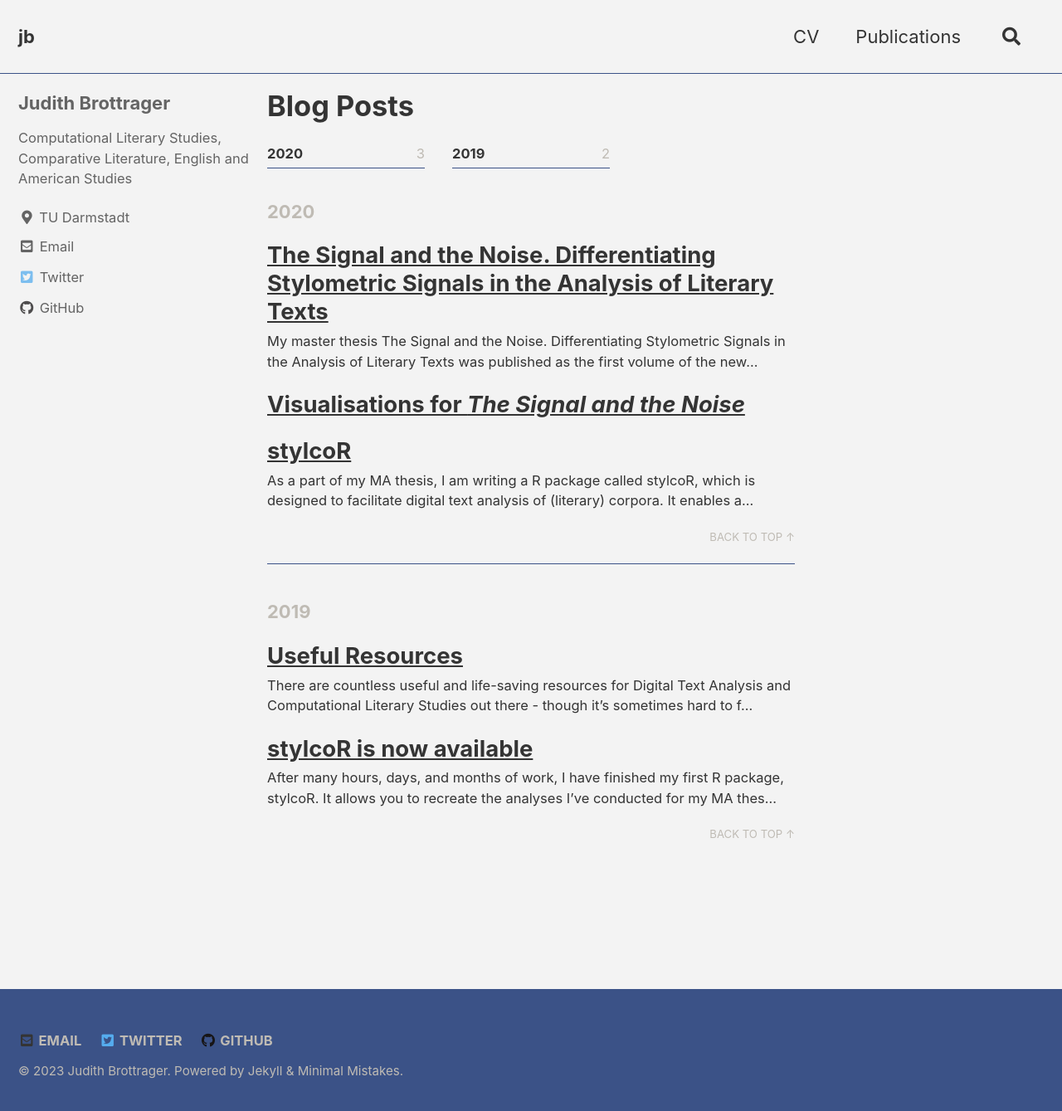
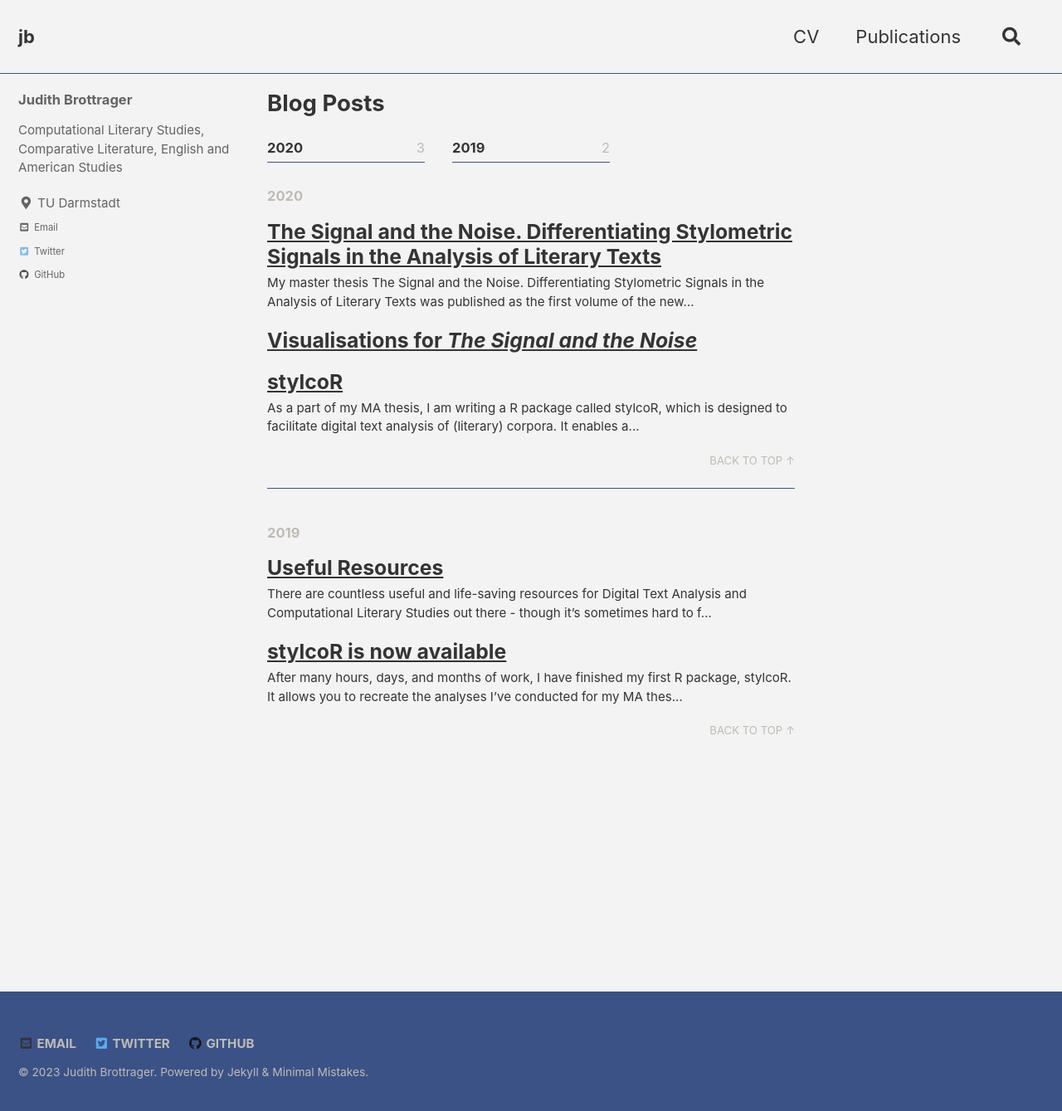
Before and after one commit to jbrottrager/jb, a Jekyll site: the page built from _pages/posts.md, in a window 1280 px wide and 1347 px high. Shown: the top 1339 px of the window at 83% size. Built offline with Jekyll 4.4.1, drawn with Linux system fonts in a browser that asks for light colours; cached includes are drawn as plain includes.

Commit message:
update font size

```diff
--- a/_sass/minimal-mistakes/_variables.scss
+++ b/_sass/minimal-mistakes/_variables.scss
@@ -34,22 +34,22 @@ $header-font-family: $sans-serif !default;
 $caption-font-family: $serif !default;
 
 /* type scale */
-$type-size-1: 2.441em !default; // ~39.056px
-$type-size-2: 1.953em !default; // ~31.248px
-$type-size-3: 1.563em !default; // ~25.008px
-$type-size-4: 1.25em !default; // ~20px
-$type-size-5: 1em !default; // ~16px
-$type-size-6: 0.75em !default; // ~12px
-$type-size-7: 0.6875em !default; // ~11px
-$type-size-8: 0.625em !default; // ~10px
+$type-size-1: 1.953em !default; // ~39.056px
+$type-size-2: 1.563em !default; // ~31.248px
+$type-size-3: 1.25em !default; // ~25.008px
+$type-size-4: 1em !default; // ~20px
+$type-size-5: 0.75em !default; // ~16px
+$type-size-6: 0.6875em !default; // ~12px
+$type-size-7: 0.625em !default; // ~11px
+$type-size-8: 0.4 !default; // ~10px
 
 /* headline scale */
-$h-size-1: 1.563em !default; // ~25.008px
-$h-size-2: 1.25em !default; // ~20px
-$h-size-3: 1.125em !default; // ~18px
-$h-size-4: 1.0625em !default; // ~17px
-$h-size-5: 1.03125em !default; // ~16.5px
-$h-size-6: 1em !default; // ~16px
+$h-size-1: 1.25em !default; // ~25.008px
+$h-size-2: 1.125em !default; // ~20px
+$h-size-3: 1.0625em !default; // ~18px
+$h-size-4: 1.03125em !default; // ~17px
+$h-size-5: 1em !default; // ~16.5px
+$h-size-6: 0.75em !default; // ~16px
 
 /*
    Colors
```
Also changed, not shown: _pages/publications.md (+1 -1 lines).
